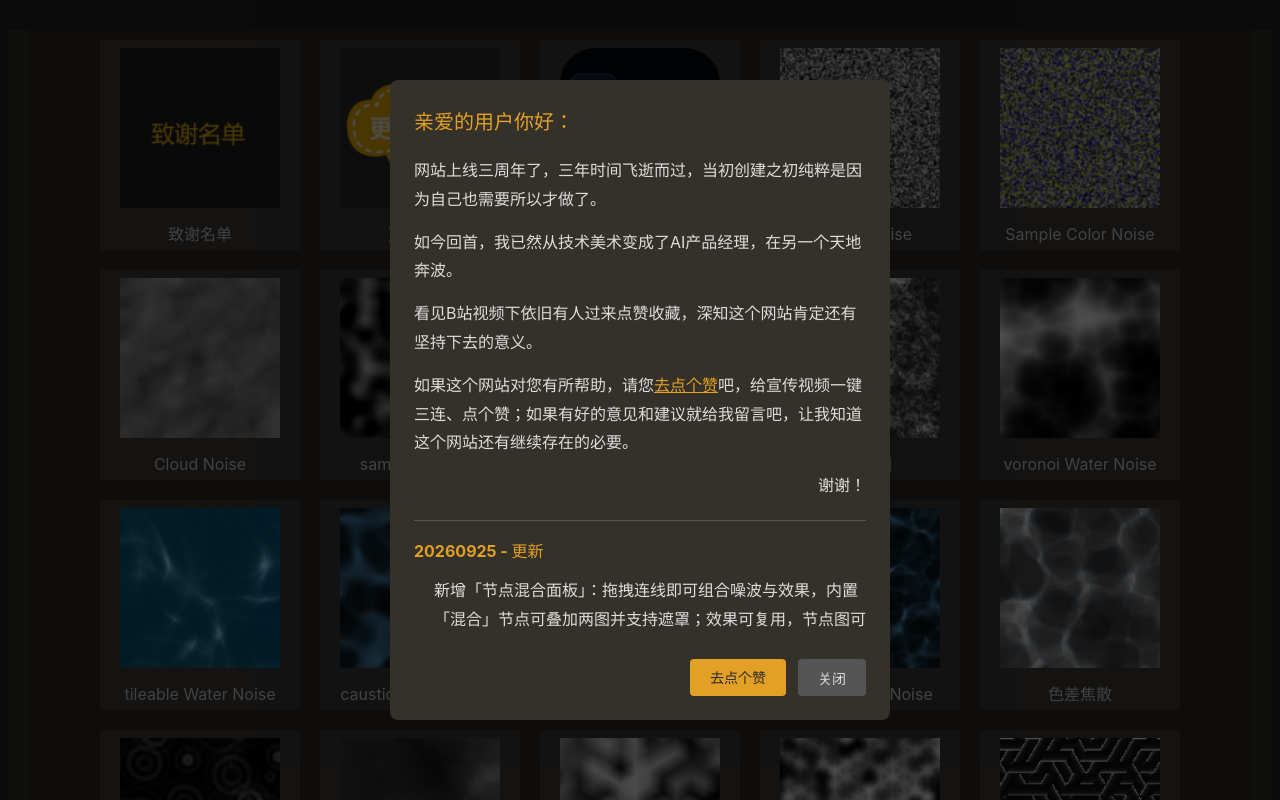
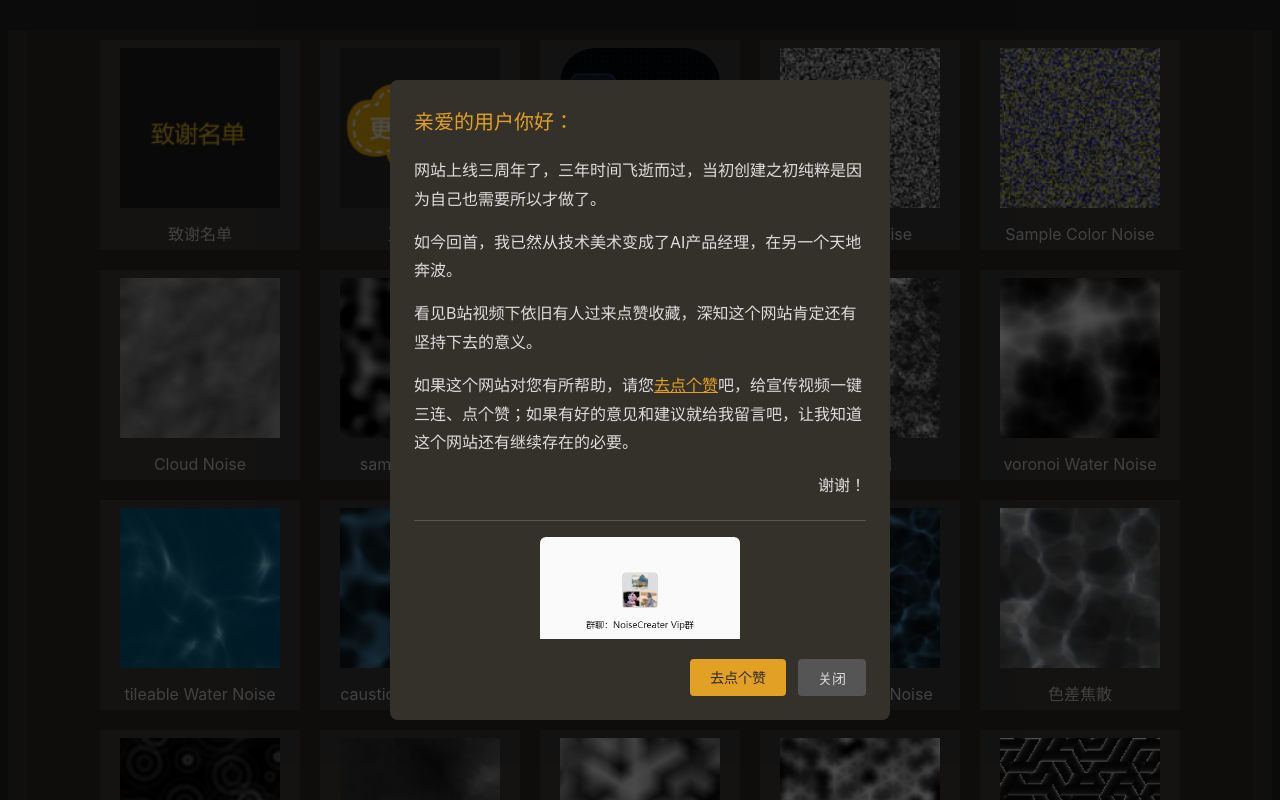
Before and after one commit to Hptd/NoiseCreater-react, a React (Vite) app: page / in a window 1280 px wide. Shown: the top 800 px of the page. Built offline with nearby package versions, Linux system fonts and the light colour scheme.

Commit message:
更新公告内新增加群卡片

```diff
--- a/src/components/AnnouncementModal.jsx
+++ b/src/components/AnnouncementModal.jsx
@@ -35,15 +35,14 @@ export default function AnnouncementModal() {
           </p>
           <p className="announcement-content-sign">谢谢！</p>
 
-          <h3 className="announcement-update-title">20260925 - 更新</h3>
-          <ul className="announcement-update-list">
-            <li>
-              新增「节点混合面板」：拖拽连线即可组合噪波与效果，内置「混合」节点可叠加两图并支持遮罩；效果可复用，节点图可保存 / 读取。
-            </li>
-            <li>
-              支持导出法线贴图：添加「黑白转法线」节点，连入噪波 / 灰度图后接「输出」节点，点击「导出 PNG」即可。
-            </li>
-          </ul>
+          <div className="announcement-group">
+            <img
+              className="announcement-group-img"
+              src="/images/NoiseCreater-Vip群.png"
+              alt="欢迎加群交流"
+            />
+            <p className="announcement-group-text">欢迎加群交流</p>
+          </div>
         </div>
         <div className="announcement-actions">
           <a
--- a/src/components/announcementModal.css
+++ b/src/components/announcementModal.css
@@ -58,25 +58,25 @@
   text-align: right;
 }
 
-.announcement-update-title {
-  margin: 20px 0 10px;
+.announcement-group {
+  margin-top: 20px;
   padding-top: 16px;
   border-top: 1px solid rgb(90, 86, 78);
+  text-align: center;
+}
+
+.announcement-group-img {
+  display: block;
+  width: 200px;
+  max-width: 100%;
+  margin: 0 auto 10px;
+  border-radius: 6px;
+}
+
+.announcement-group-text {
+  margin: 0;
   font-size: 16px;
   color: #e2a024;
-}
-
-.announcement-update-list {
-  margin: 0;
-  padding-left: 20px;
-}
-
-.announcement-update-list li {
-  margin-bottom: 10px;
-}
-
-.announcement-update-list li:last-child {
-  margin-bottom: 0;
 }
 
 .announcement-actions {
```
Also changed, not shown: public/images/NoiseCreater-Vip群.png (added).
